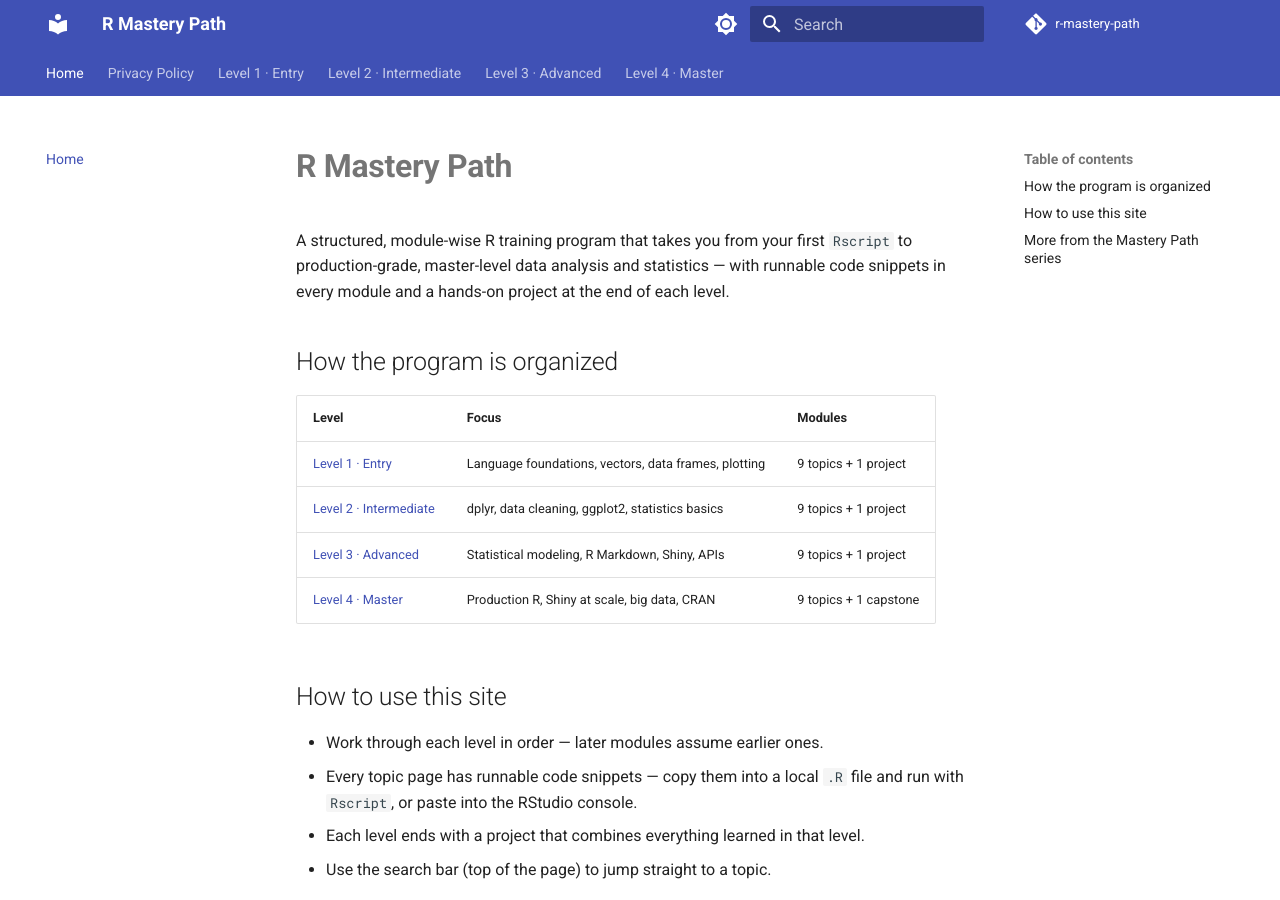
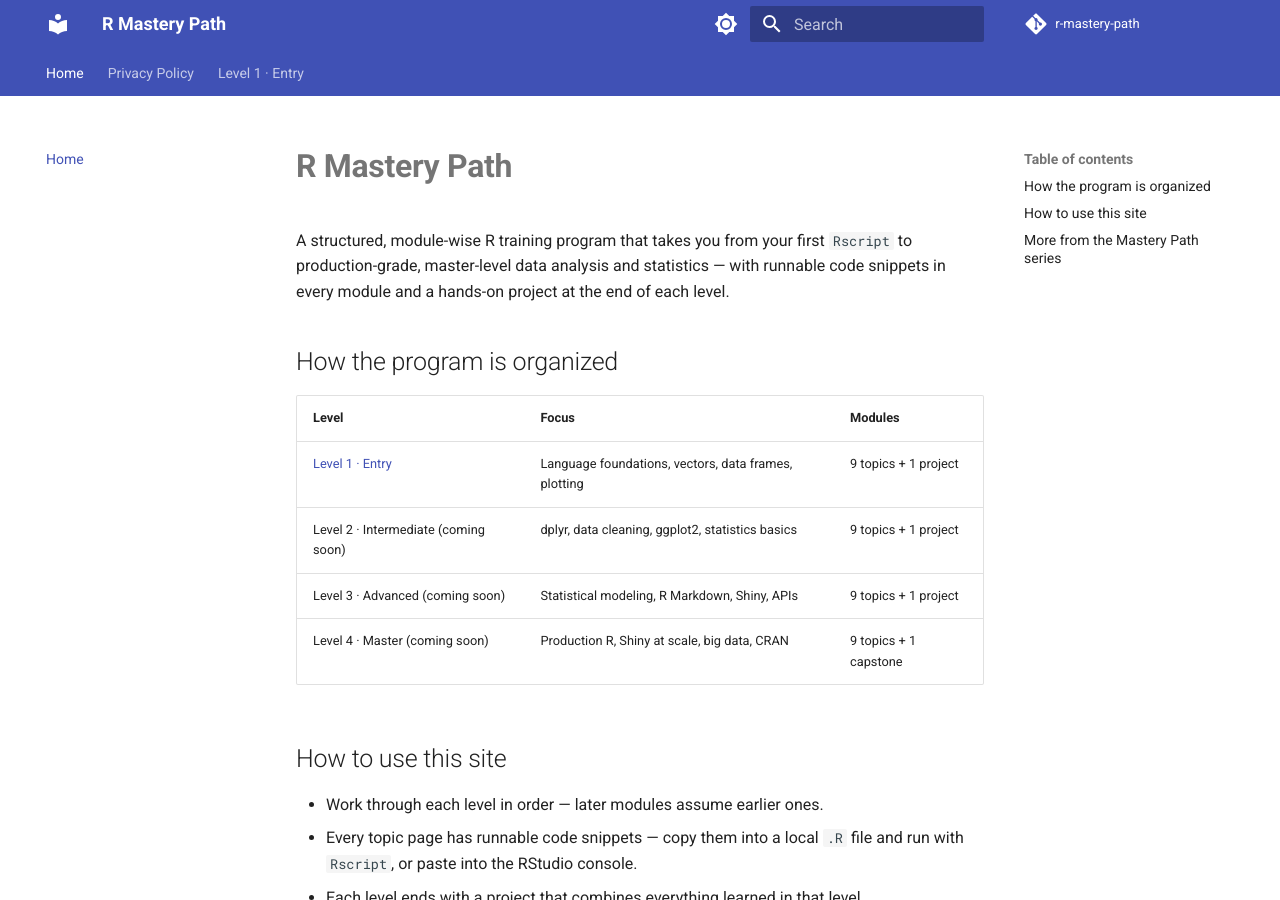
Before and after one commit to SIGILIPELLI/r-mastery-path, an MkDocs documentation site: the page built from docs/index.md, in a window 1280 px wide and 900 px high. Built offline with MkDocs 1.6.1 and Material for MkDocs 9.7.7, drawn with Linux system fonts in a browser that asks for light colours; comment, search, counter and statistics services are not loaded; part of the change alters nothing that is shown.

Commit message:
Hide unfinished levels from crawl surface pending content backfill
AdSense flagged the domain for 'Low value content'. Real lessons are
being written level by level; in the meantime this removes only the
still-unwritten levels from nav/sitemap/homepage (files are untouched)
so the site isn't submitting thin content to Google during the
backfill. Re-running this after a level's content is finished
automatically restores it.

Co-Authored-By: Claude Opus 5 <noreply@anthropic.com>

```diff
--- a/docs/index.md
+++ b/docs/index.md
@@ -15,9 +15,9 @@ of each level.
 | Level | Focus | Modules |
 |-------|-------|---------|
 | [Level 1 · Entry](level-1/index.md) | Language foundations, vectors, data frames, plotting | 9 topics + 1 project |
-| [Level 2 · Intermediate](level-2/index.md) | dplyr, data cleaning, ggplot2, statistics basics | 9 topics + 1 project |
-| [Level 3 · Advanced](level-3/index.md) | Statistical modeling, R Markdown, Shiny, APIs | 9 topics + 1 project |
-| [Level 4 · Master](level-4/index.md) | Production R, Shiny at scale, big data, CRAN | 9 topics + 1 capstone |
+| Level 2 · Intermediate (coming soon) | dplyr, data cleaning, ggplot2, statistics basics | 9 topics + 1 project |
+| Level 3 · Advanced (coming soon) | Statistical modeling, R Markdown, Shiny, APIs | 9 topics + 1 project |
+| Level 4 · Master (coming soon) | Production R, Shiny at scale, big data, CRAN | 9 topics + 1 capstone |
 
 ## How to use this site
 
--- a/mkdocs.yml
+++ b/mkdocs.yml
@@ -62,39 +62,8 @@ nav:
       - "08 · Basic Plotting": level-1/08-basic-plotting.md
       - "09 · Packages": level-1/09-packages.md
       - "10 · Project — Data Analysis Script": level-1/10-project-data-analysis.md
-  - "Level 2 · Intermediate":
-      - Overview: level-2/index.md
-      - "01 · Data Frames Deep Dive (dplyr)": level-2/01-dplyr-deep-dive.md
-      - "02 · Data Cleaning": level-2/02-data-cleaning.md
-      - "03 · Apply Family Functions": level-2/03-apply-family-functions.md
-      - "04 · ggplot2 Basics": level-2/04-ggplot2-basics.md
-      - "05 · Working with Strings (stringr)": level-2/05-strings-stringr.md
-      - "06 · Statistical Basics": level-2/06-statistical-basics.md
-      - "07 · Writing Functions & Package Structure": level-2/07-functions-package-structure.md
-      - "08 · Testing with testthat": level-2/08-testing-testthat.md
-      - "09 · Working with Dates (lubridate)": level-2/09-dates-lubridate.md
-      - "10 · Project — Data Cleaning & Reporting Pipeline": level-2/10-project-cleaning-pipeline.md
-  - "Level 3 · Advanced":
-      - Overview: level-3/index.md
-      - "01 · Advanced dplyr/tidyr": level-3/01-advanced-dplyr-tidyr.md
-      - "02 · Advanced ggplot2": level-3/02-advanced-ggplot2.md
-      - "03 · Statistical Modeling (lm/glm)": level-3/03-statistical-modeling.md
-      - "04 · R Markdown for Reports": level-3/04-r-markdown-reports.md
-      - "05 · Shiny Basics": level-3/05-shiny-basics.md
-      - "06 · Performance (Vectorization vs Loops)": level-3/06-performance-vectorization.md
-      - "07 · Package Development Basics": level-3/07-package-development-basics.md
-      - "08 · Working with APIs (httr)": level-3/08-apis-httr.md
-      - "09 · Testing Advanced": level-3/09-testing-advanced.md
-      - "10 · Project — Interactive Shiny Dashboard": level-3/10-project-shiny-dashboard.md
-  - "Level 4 · Master":
-      - Overview: level-4/index.md
-      - "01 · Advanced Statistical Methods": level-4/01-advanced-statistical-methods.md
-      - "02 · Production R with plumber": level-4/02-production-plumber.md
-      - "03 · Shiny at Scale (Modules)": level-4/03-shiny-at-scale.md
-      - "04 · Testing at Scale & CI": level-4/04-testing-at-scale-ci.md
-      - "05 · Performance Optimization (Rcpp Intro)": level-4/05-performance-rcpp.md
-      - "06 · Reproducible Research Practices": level-4/06-reproducible-research.md
-      - "07 · Data Visualization at Scale": level-4/07-data-viz-at-scale.md
-      - "08 · Working with Big Data (data.table)": level-4/08-big-data-datatable.md
-      - "09 · Package Publishing (CRAN Basics)": level-4/09-package-publishing-cran.md
-      - "10 · Capstone Project": level-4/10-capstone-project.md
+# --- auto-pruned stub levels (see AdSense low-value-content fix) ---
+exclude_docs: |
+  level-2/*.md
+  level-3/*.md
+  level-4/*.md
```
